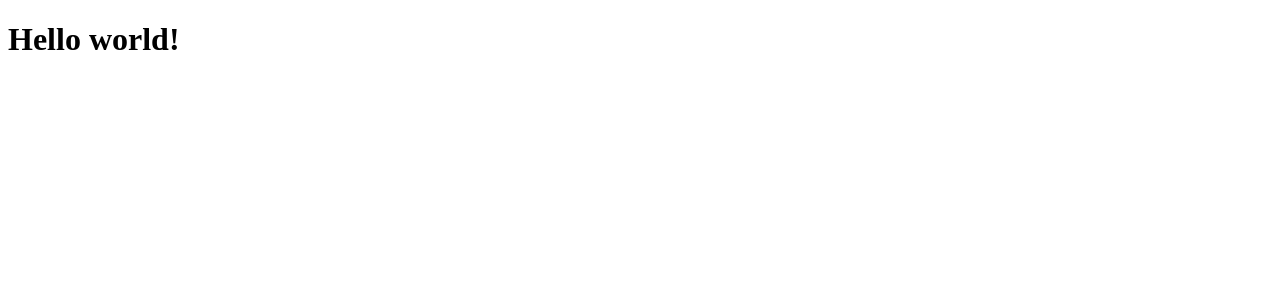
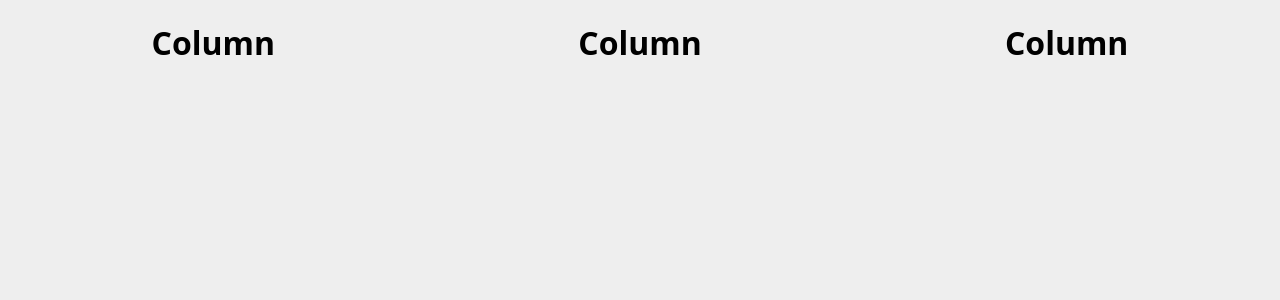
Before and after one commit to fshauge/dashboard, a React (Create React App) app: page / in a window 1280 px wide. Shown: the top 300 px of the page. Built offline with nearby package versions, Linux system fonts and the light colour scheme.

Commit message:
Set up initial style and grid

```diff
--- a/package.json
+++ b/package.json
@@ -7,9 +7,11 @@
     "@types/node": "12.0.10",
     "@types/react": "16.8.22",
     "@types/react-dom": "16.8.4",
+    "@types/styled-components": "^4.1.16",
     "react": "^16.8.6",
     "react-dom": "^16.8.6",
     "react-scripts": "3.0.1",
+    "styled-components": "^4.3.2",
     "typescript": "3.5.2"
   },
   "scripts": {
--- a/src/components/App.tsx
+++ b/src/components/App.tsx
@@ -1,5 +1,12 @@
 import React from "react";
+import Dashboard from "./Dashboard";
+import GlobalStyle from "./GlobalStyle";
 
-const App = () => <h1>Hello world!</h1>;
+const App = () => (
+  <>
+    <GlobalStyle />
+    <Dashboard />
+  </>
+);
 
 export default App;
--- /dev/null
+++ b/src/components/Dashboard.tsx
@@ -0,0 +1,20 @@
+import React from "react";
+import styled from "styled-components";
+
+const Grid = styled.main`
+  flex: 1;
+  display: grid;
+  grid-template-columns: repeat(3, 1fr);
+  grid-auto-rows: auto;
+  justify-items: center;
+`;
+
+const Dashboard = () => (
+  <Grid>
+    <h1>Column</h1>
+    <h1>Column</h1>
+    <h1>Column</h1>
+  </Grid>
+);
+
+export default Dashboard;
--- /dev/null
+++ b/src/components/GlobalStyle.tsx
@@ -0,0 +1,17 @@
+import { createGlobalStyle } from "styled-components";
+
+const GlobalStyle = createGlobalStyle`
+  body {
+    margin: 0;
+    min-height: 100vh;
+    display: flex;
+    font-family: system-ui;
+    background: #eee;
+  }
+
+  #app {
+    display: contents;
+  }
+`;
+
+export default GlobalStyle;
```
Also changed, not shown: public/manifest.json, 1 other file (tests, documents, lock files or other folders).
